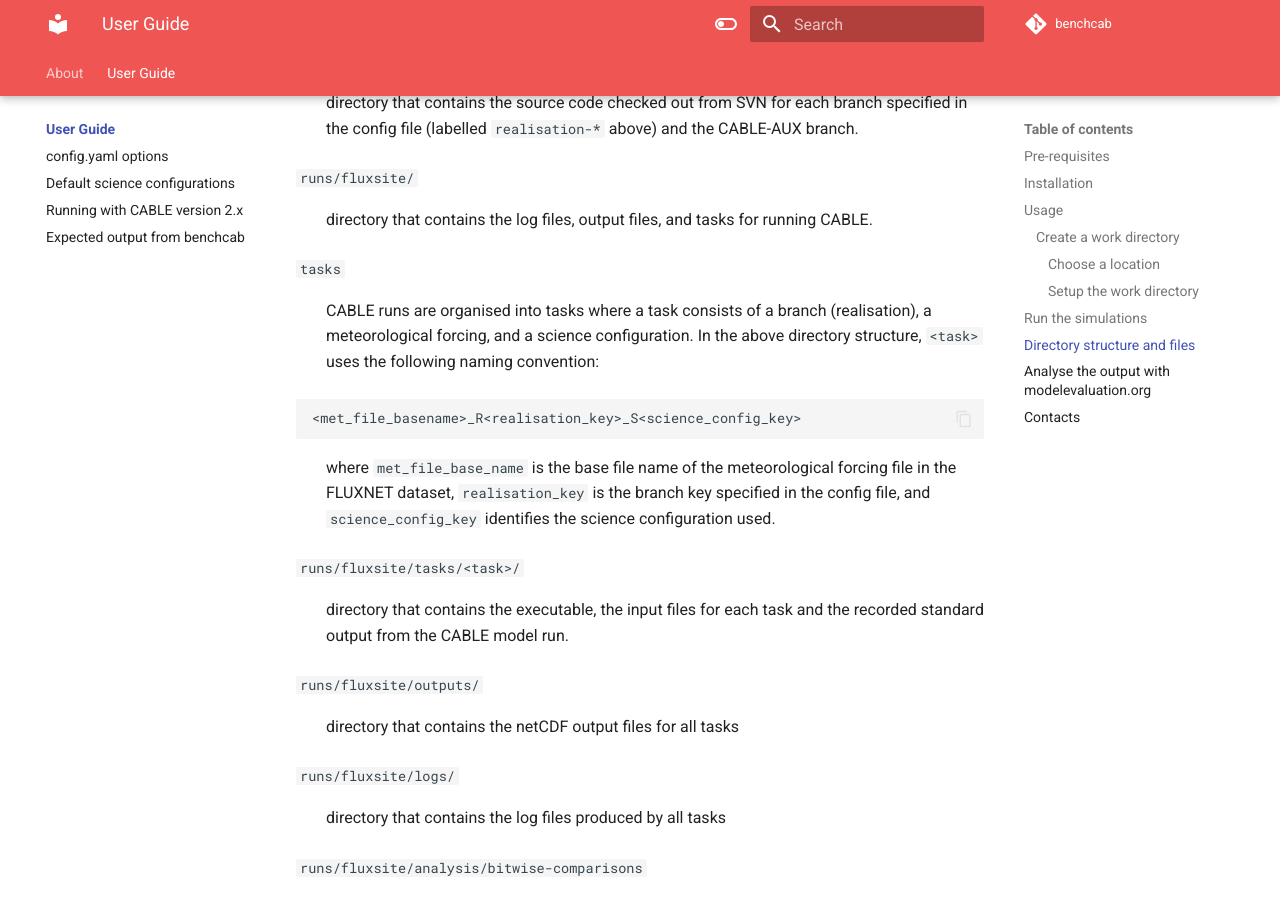
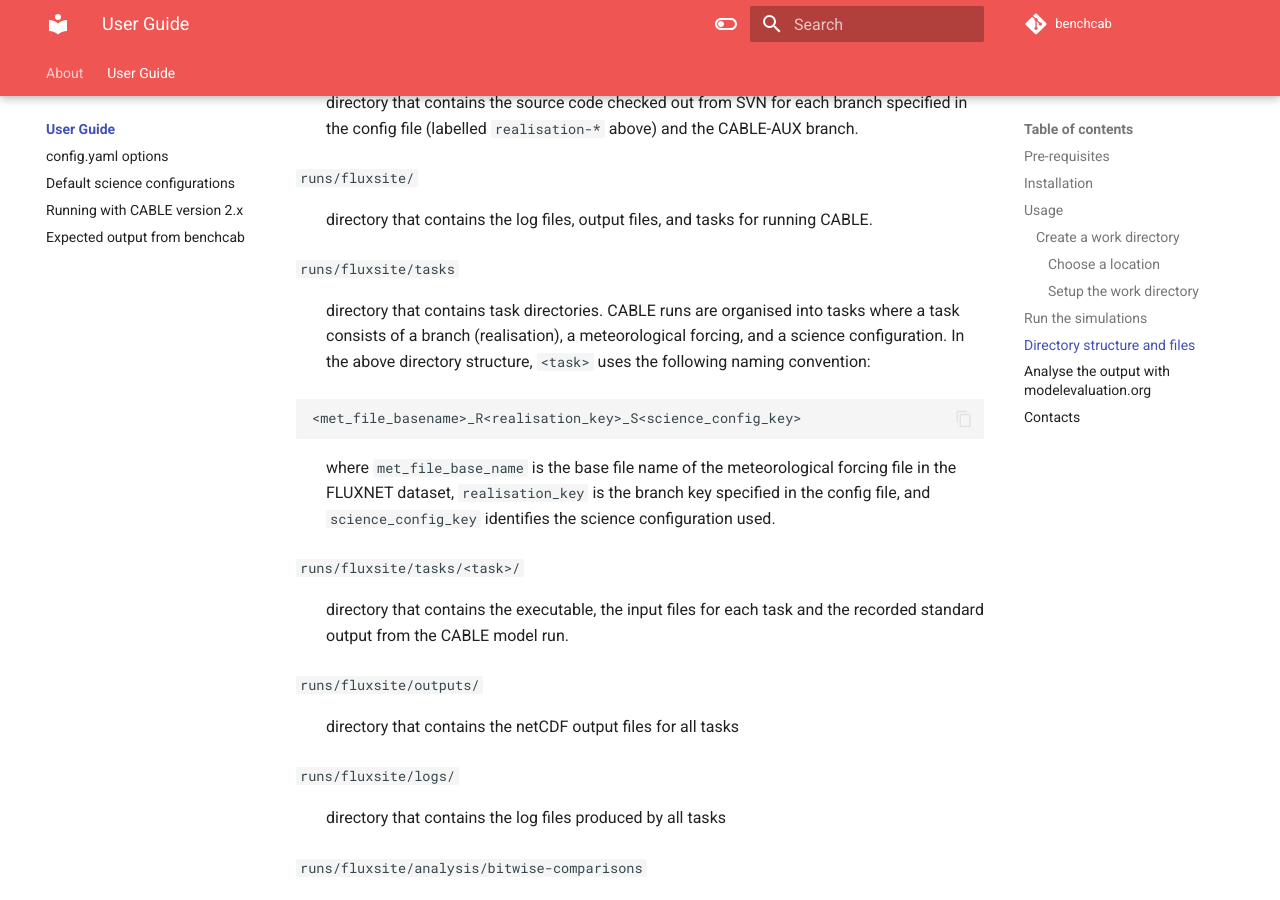
Before and after one commit to mdekauwe/CABLE_benchmarking, an MkDocs documentation site: the page built from docs/user_guide/index.md, in a window 1280 px wide and 900 px high, scrolled down 4264 px. Built offline with MkDocs 1.6.1 and Material for MkDocs 9.7.7, drawn with Linux system fonts in a browser that asks for light colours; comment, search, counter and statistics services are not loaded.

Commit message:
Fix errors in documentation and code comments
Fixes #131

````diff
--- a/docs/user_guide/index.md
+++ b/docs/user_guide/index.md
@@ -157,9 +157,9 @@ The following files and directories are created when `benchcab run` executes suc
 
 :   directory that contains the log files, output files, and tasks for running CABLE.
 
-`tasks`
+`runs/fluxsite/tasks`
 
-:   CABLE runs are organised into tasks where a task consists of a branch (realisation), a meteorological forcing, and a science configuration. In the above directory structure, `<task>` uses the following naming convention:
+:   directory that contains task directories. CABLE runs are organised into tasks where a task consists of a branch (realisation), a meteorological forcing, and a science configuration. In the above directory structure, `<task>` uses the following naming convention:
 
 ```
 <met_file_basename>_R<realisation_key>_S<science_config_key>
````
Also changed, not shown: docs/user_guide/config_options.md (+1 -1 lines), 1 other file.
